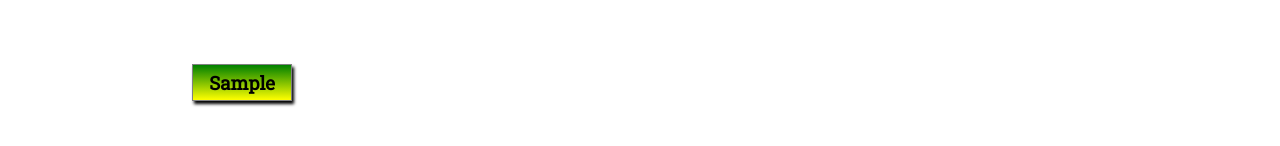
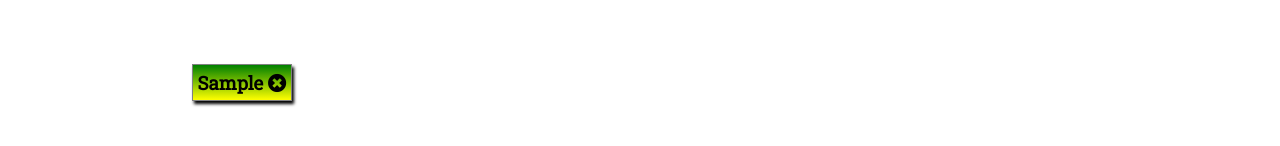
Before and after one commit to andrewrey/reactCompleteGuideAssignment1, a React (Create React App) app: page / in a window 1280 px wide. Both pictures are taken after typing "Sample" into the empty fields and a click on the button "Submit". Shown: the part 612-758 px from the top of the page. Built offline with nearby package versions, Linux system fonts and the light colour scheme.

Commit message:
added font-awesome cdn and close icon

```diff
--- a/package.json
+++ b/package.json
@@ -6,12 +6,15 @@
     "@testing-library/jest-dom": "^4.2.4",
     "@testing-library/react": "^9.5.0",
     "@testing-library/user-event": "^7.2.1",
+    "gh-pages": "^3.1.0",
     "node-sass": "^4.14.1",
     "react": "^16.13.1",
     "react-dom": "^16.13.1",
     "react-scripts": "3.4.3"
   },
   "scripts": {
+    "predeploy": "npm run build",
+    "deploy": "gh-pages -d build",
     "start": "react-scripts start",
     "build": "react-scripts build",
     "test": "react-scripts test",
--- a/public/index.html
+++ b/public/index.html
@@ -5,10 +5,7 @@
     <link rel="icon" href="%PUBLIC_URL%/favicon.ico" />
     <meta name="viewport" content="width=device-width, initial-scale=1" />
     <meta name="theme-color" content="#000000" />
-    <meta
-      name="description"
-      content="Web site created using create-react-app"
-    />
+    <meta name="description" content="Web site created using create-react-app" />
     <link rel="apple-touch-icon" href="%PUBLIC_URL%/logo192.png" />
     <!--
       manifest.json provides metadata used when your web app is installed on a
@@ -24,6 +21,7 @@
       work correctly both with client-side routing and a non-root public URL.
       Learn how to configure a non-root public URL by running `npm run build`.
     -->
+    <link rel="stylesheet" href="https://cdnjs.cloudflare.com/ajax/libs/font-awesome/5.15.1/css/all.min.css" integrity="sha512-+4zCK9k+qNFUR5X+cKL9EIR+ZOhtIloNl9GIKS57V1MyNsYpYcUrUeQc9vNfzsWfV28IaLL3i96P9sdNyeRssA==" crossorigin="anonymous" />
     <title>React App</title>
   </head>
   <body>
--- a/src/MainContent/GuestName/index.js
+++ b/src/MainContent/GuestName/index.js
@@ -3,7 +3,9 @@ import React from "react";
 const GuestName = ({ name }) => {
   return (
     <div className="guestCard">
-      <h3>{name}</h3>
+      <h3>
+        {name} <i class="fas fa-times-circle" />
+      </h3>
     </div>
   );
 };
```
Also changed, not shown: 1 other file (tests, documents, lock files or other folders).
